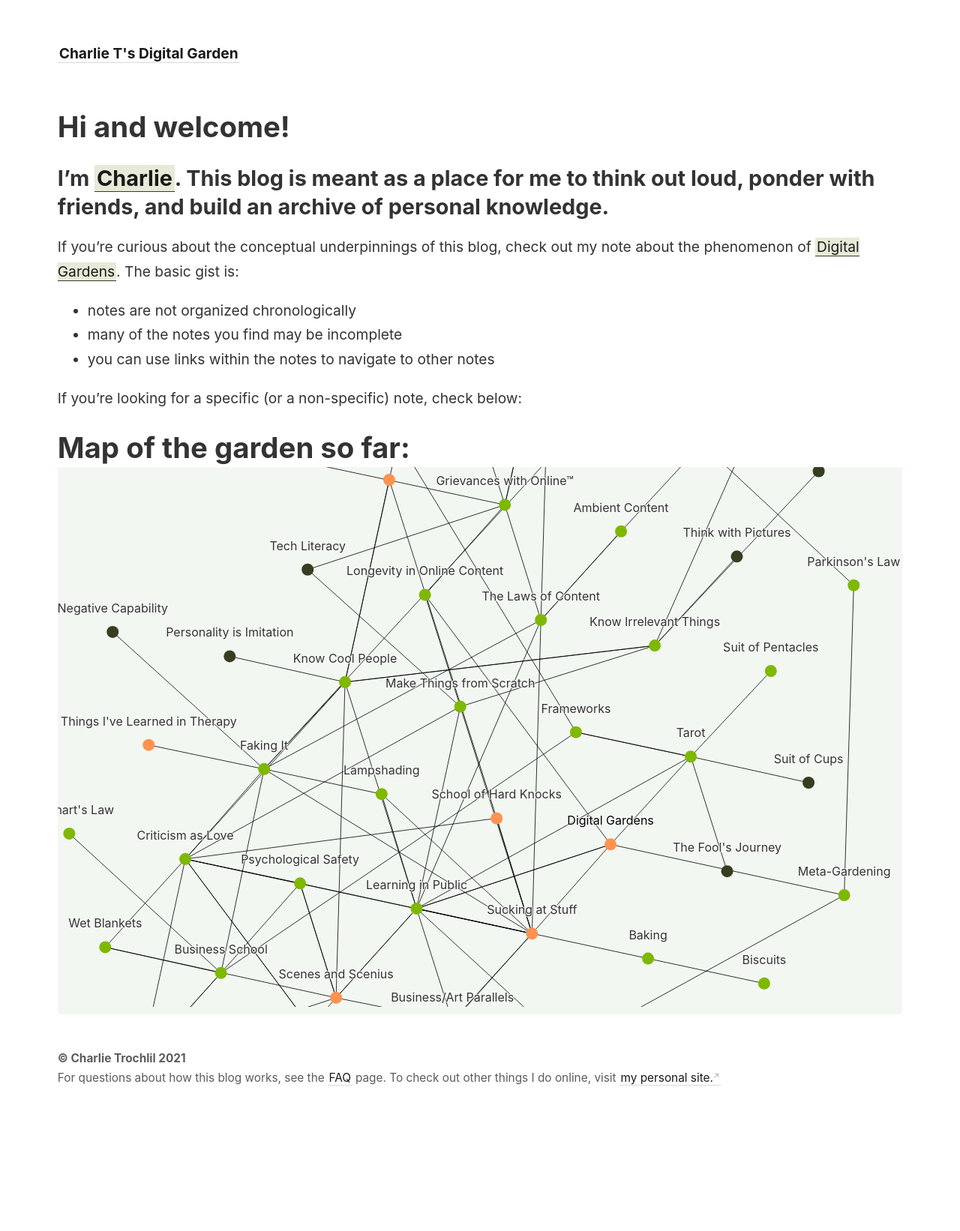
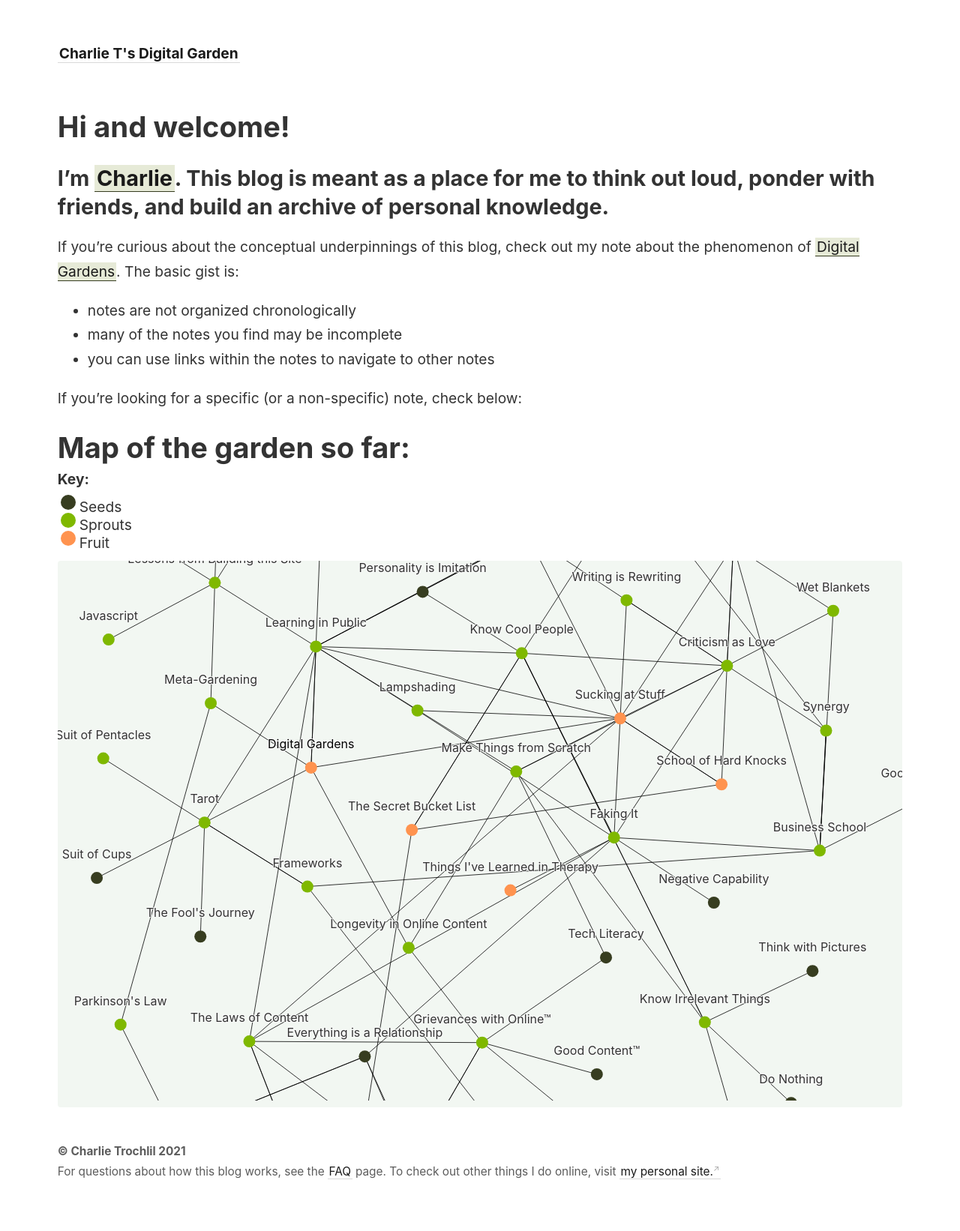
Before and after one commit to rhymeswithvocal/digital-garden, a Jekyll site: the page built from _pages/index.md, in a window 1280 px wide. Shown: the whole page at 75% size. Built offline with Jekyll 4.4.1, drawn with Linux system fonts in a browser that asks for light colours; before the commit the page ends 1518 px from its top, so only the background shows below that.

Commit message:
wrote and made a key for the map

```diff
--- a/_pages/index.md
+++ b/_pages/index.md
@@ -17,6 +17,11 @@ If you're curious about the conceptual underpinnings of this blog, check out my
 If you're looking for a specific (or a non-specific) note, check below:
 
 # Map of the garden so far:
+<div class="key">
+<b>Key:</b><div class="seedy chonk"><span class="key-label">Seeds</span></div>
+<div class="greenie chonk"><span class="key-label">Sprouts</span></div>
+<div class="fruity chonk"><span class="key-label">Fruit</span></div>
+</div>
 
 {% include notes_graph.html %}
 
--- a/_sass/_style.scss
+++ b/_sass/_style.scss
@@ -162,3 +162,31 @@ code {
   border-color: #373d20;
   border-radius: 5px;
 }
+
+.chonk {
+  height: 20px;
+  width: 20px;
+  border-radius: 50%;
+  margin: 4px;
+}
+
+.greenie {
+    background-color: #7fb800;
+  }
+
+.seedy {
+    background-color: #373d20;
+  }
+
+.fruity {
+    background-color: #FF934F;
+  }
+
+.key-label {
+  line-height: 20px;
+  margin-left: 25px;
+}
+
+.key {
+  margin-bottom: 20px;
+}
```
Also changed, not shown: _notes/feelings-and-philosophy/tension.md (added, +6 -0 lines), assets/psychsafety.jpg (added), 1 other file.
